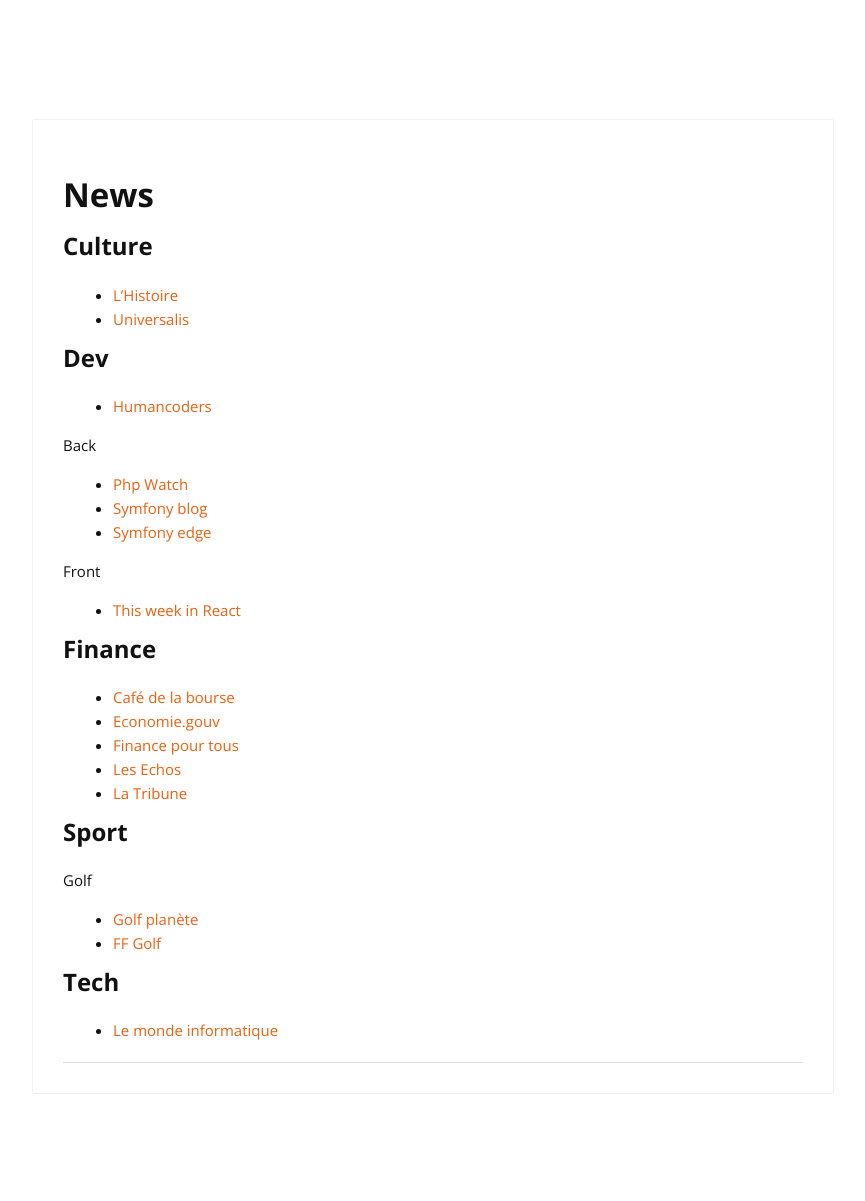
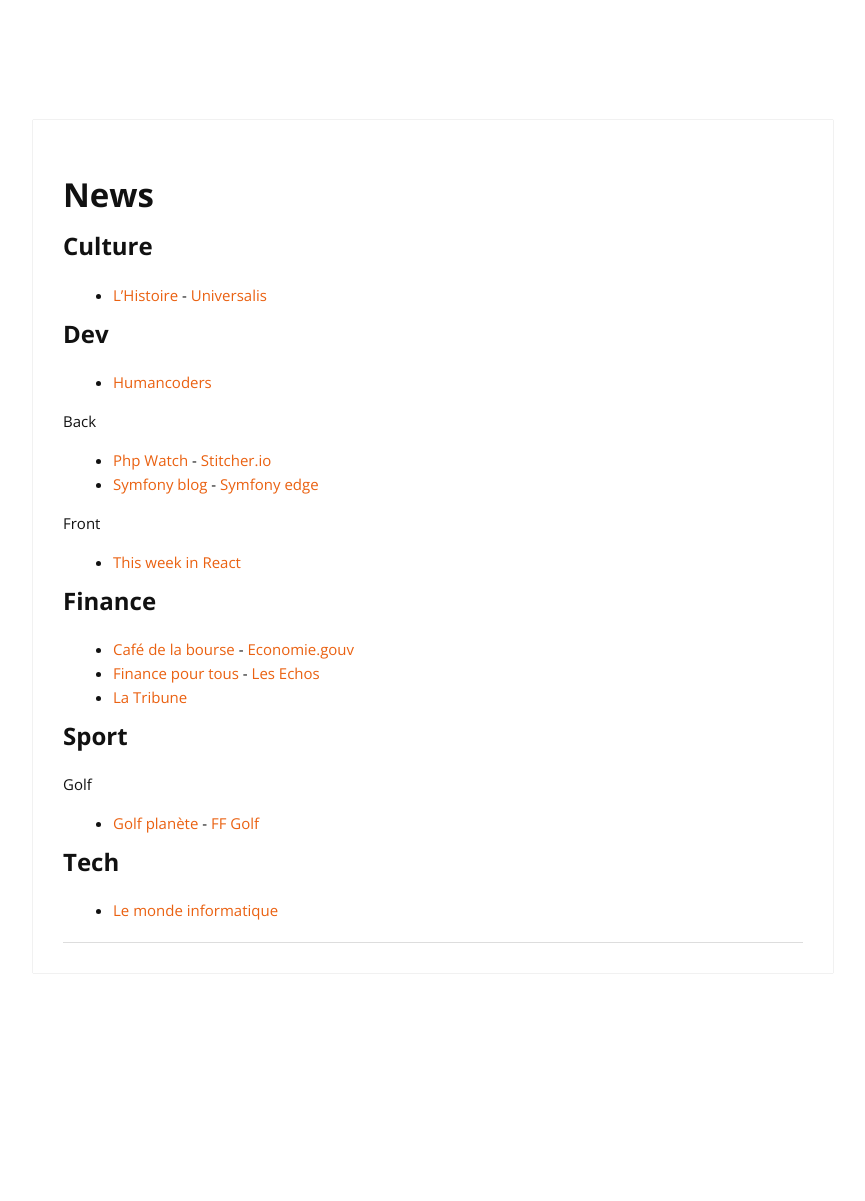
Before and after one commit to cylmat/cylmat.github.io, a Jekyll site: the page built from _pages/news.md, in a window 1280 px wide. Shown: the whole page, without its empty margins (207-1072 px from the left). Built offline with Jekyll 4.4.1, drawn with Linux system fonts in a browser that asks for light colours; nearby versions of some CDN libraries; after the commit the page ends 1081 px from its top, so only the background shows below that.

Commit message:
Update news.md

```diff
--- a/_pages/news.md
+++ b/_pages/news.md
@@ -5,31 +5,26 @@
 ---
 
 ## Culture
-- [L'Histoire](https://www.lhistoire.fr)
-- [Universalis](https://www.universalis.fr)
+- [L'Histoire](https://www.lhistoire.fr) - [Universalis](https://www.universalis.fr)
 
 ## Dev
 - [Humancoders](https://news.humancoders.com)
 
 Back
-- [Php Watch](https://php.watch)
-- [Symfony blog](https://symfony.com/blog)
-- [Symfony edge](https://symfony.com/blog/category/living-on-the-edge)
+- [Php Watch](https://php.watch) - [Stitcher.io](https://stitcher.io)
+- [Symfony blog](https://symfony.com/blog) - [Symfony edge](https://symfony.com/blog/category/living-on-the-edge)
 
 Front
 - [This week in React](https://thisweekinreact.com/articles)
 
 ## Finance
-- [Café de la bourse](https://www.cafedelabourse.com)
-- [Economie.gouv](https://www.economie.gouv.fr)
-- [Finance pour tous](https://www.lafinancepourtous.com)
-- [Les Echos](https://www.lesechos.fr)
+- [Café de la bourse](https://www.cafedelabourse.com) - [Economie.gouv](https://www.economie.gouv.fr)
+- [Finance pour tous](https://www.lafinancepourtous.com) - [Les Echos](https://www.lesechos.fr)
 - [La Tribune](https://www.latribune.fr)
 
 ## Sport
 Golf
-- [Golf planète](https://www.golfplanete.com)
-- [FF Golf](https://www.ffgolf.org)
+- [Golf planète](https://www.golfplanete.com) - [FF Golf](https://www.ffgolf.org)
 
 ## Tech
 - [Le monde informatique](https://www.lemondeinformatique.fr)
```
